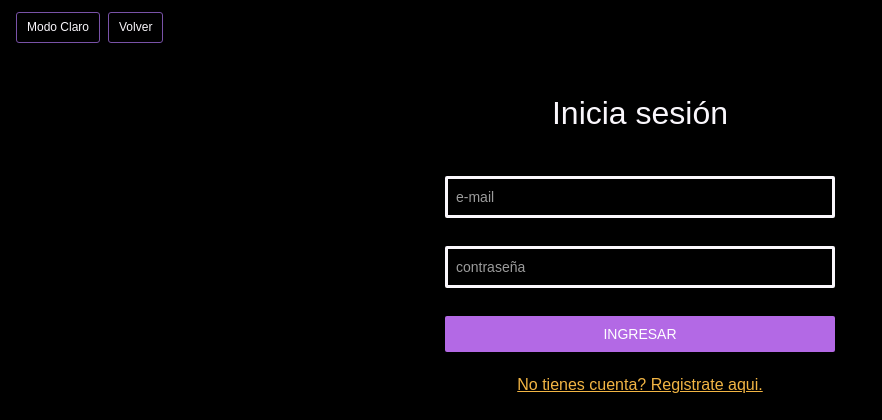
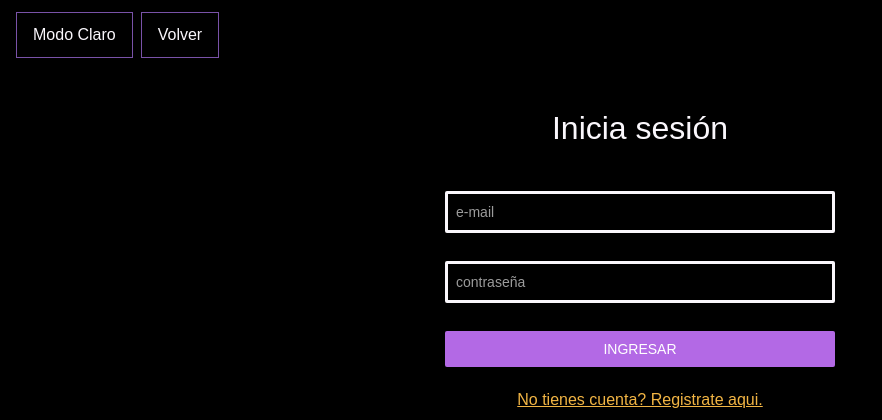
Before and after one commit to RValdesD/tintaeterna, a Django app: page /login/ in a window 1280 px wide. Shown: the top 420 px of the page, without its empty margins (0-882 px from the left). Run offline with Django 5.2, Linux system fonts and the light colour scheme; some libraries are stand-ins or nearby versions.

Commit message:
Fix: los botones se achicaban

```diff
--- a/pages/static/pages/login.css
+++ b/pages/static/pages/login.css
@@ -105,21 +105,22 @@ button:hover {
     align-items: center;
     justify-content: center;
     width: auto;
-    padding: 6px 10px;
+    padding: 10px 16px;
     border: 1px solid var(--purple);
-    border-radius: 3px;
+    border-radius: 0;
     background: transparent;
     color: var(--page-text);
     font: inherit;
-    font-size: 12px;
-    line-height: 1.4;
+    font-size: 16px;
+    line-height: 1.5;
     text-decoration: none;
     cursor: pointer;
 }
 
 #theme-toggle:hover,
 .back-button:hover {
-    background: var(--upload-hover);
+    background: transparent;
+    opacity: 0.8;
 }
 
 .field label {
```
Also changed, not shown: db.sqlite3.
